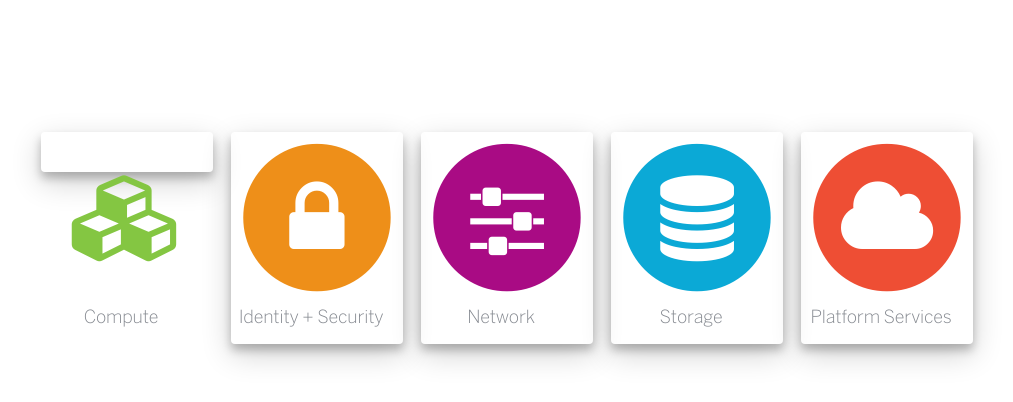
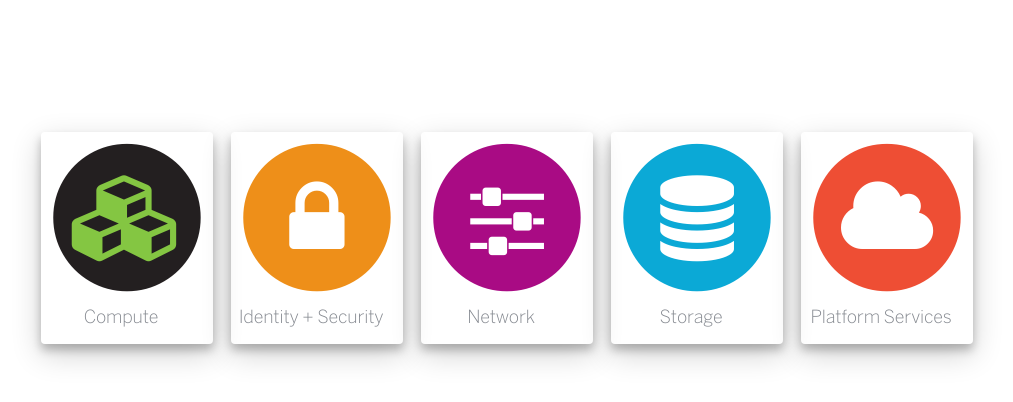
Before and after one commit to caleorourke/proof, a Jekyll site: the page built from portfolio.html, in a window 1280 px wide. Shown: the top 402 px of the page, without its empty margins (44-1057 px from the left). Built offline with Jekyll 4.4.1, drawn with Linux system fonts in a browser that asks for light colours; nearby versions of some CDN libraries; Markdown is read by kramdown in place of the engine named in the settings; the repository's description, which GitHub fills in, is left out.

Commit message:
Update portfolio-three.html

```diff
--- a/_includes/partials/portfolio-three.html
+++ b/_includes/partials/portfolio-three.html
@@ -6,8 +6,8 @@
       <div class="col-md-2">
         <div class="u-text-center">
           <span class="fa-stack icon-large">
-            <i class="fa-stack-2x shadow"></i>
-            <i class="fa fa-stack-1x fa-cubes icon-green"></i>
+            <i class="fa fa-circle fa-stack-2x shadow"></i>
+            <i class="fa fa-cubes fa-stack-1x icon-green"></i>
           </span>
           <h2 class="icon-caption">Compute</h2>
         </div>
```
